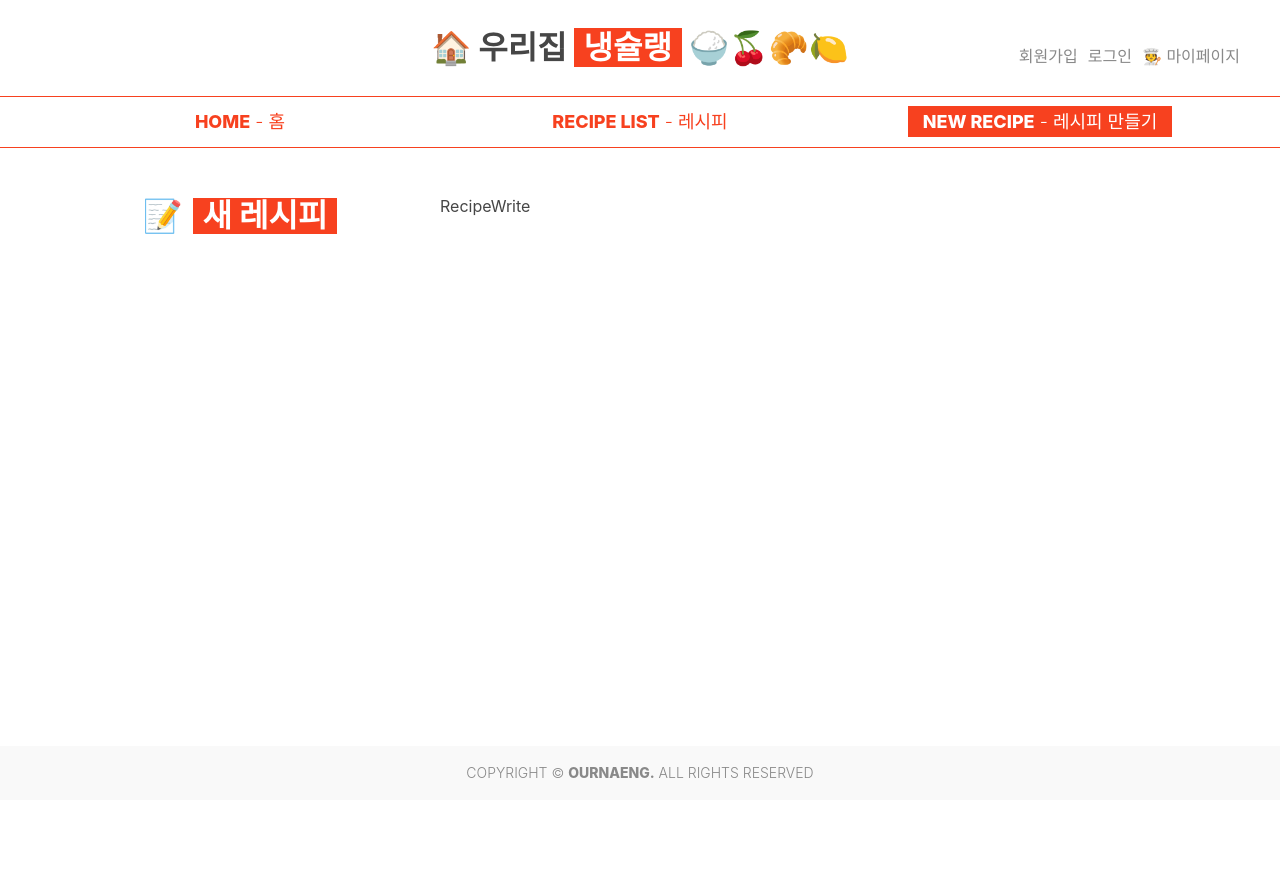
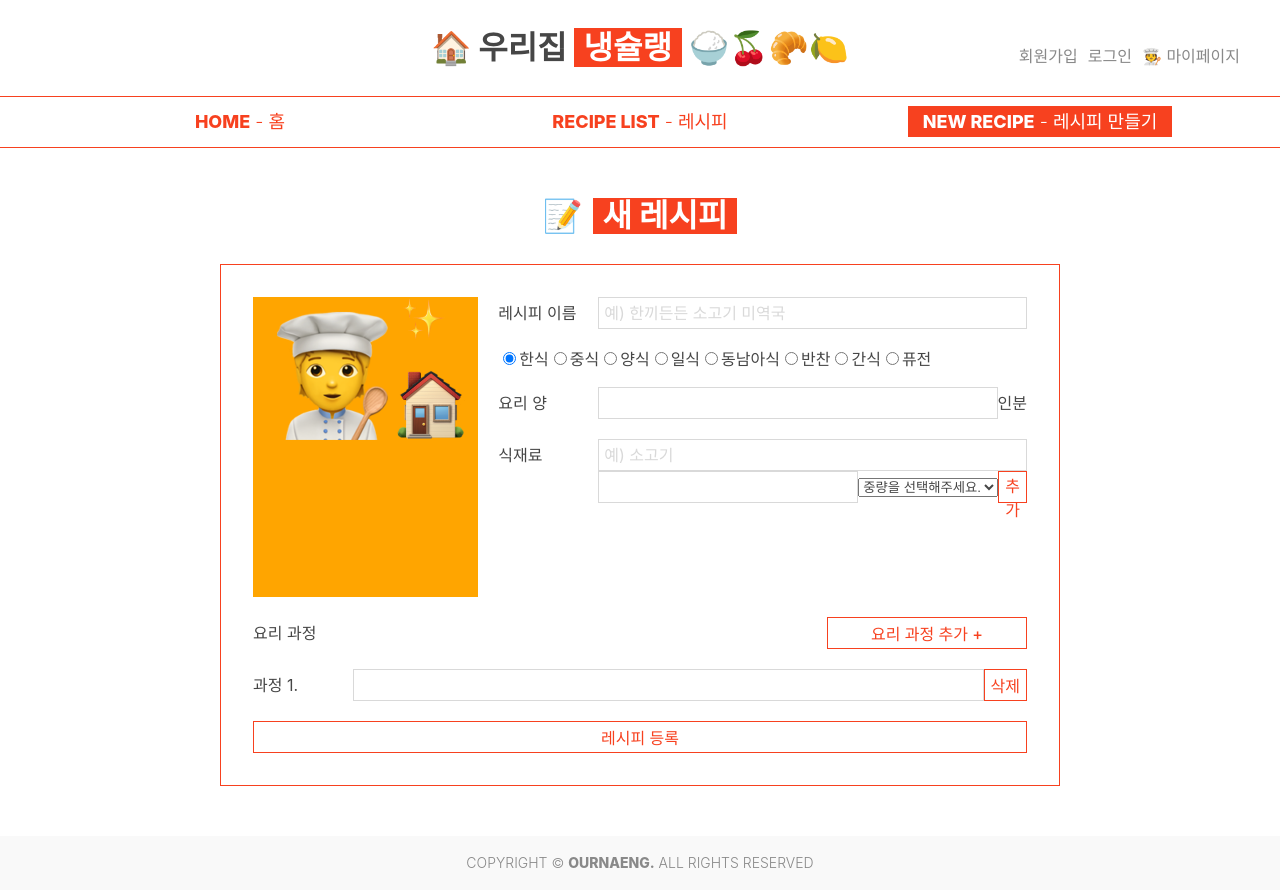
Before and after one commit to helloleesul/our-home-michelin, a React (Create React App) app: page /new-recipe in a window 1280 px wide. Before the commit the page ends 800 px from the top, so only its background shows below. Built offline with nearby package versions, Linux system fonts and the light colour scheme; a web font is replaced by a local one.

Commit message:
refactor: 레시피 작성 기능

```diff
--- a/src/pages/RecipeWrite.js
+++ b/src/pages/RecipeWrite.js
@@ -1,12 +1,288 @@
+import { useState } from "react";
+import Button from "../components/common/Button";
+import Input from "../components/common/Input";
 import Title from "../components/common/Title";
-import SplitLayout from "../components/layout/SplitLayout";
+import { Flex, Form, WidthBox } from "../styles/common";
+import RadioInput from "../components/common/RadioInput";
+import {
+  RECIPE_ING_AMOUNT_LIST,
+  RECIPE_TYPE_LIST,
+} from "../libs/constants/listItems";
+import Select from "../components/common/Select";
 
 export default function RecipeWrite() {
+  // 레시피 이미지
+  const [imageUrl, setImageUrl] = useState(null);
+  // 레시피 이름
+  const [title, setTitle] = useState("");
+  // 요리 종류
+  const [recipeType, setRecipeType] = useState("korean");
+  // 요리 양
+  const [recipeServing, setRecipeServing] = useState("");
+  // 식재료
+  const [ingredient, setIngredient] = useState({
+    name: "",
+    amount: "",
+    amountType: "",
+  });
+  // 식재료 리스트
+  const [ingredientsList, setIngredientsList] = useState([]);
+  // 요리 과정
+  const [processSteps, setProcessSteps] = useState([{ text: "" }]);
+
+  // 레시피 데이터
+  const RECIPE_DATA = {
+    title,
+    recipeType,
+    recipeServing,
+    process: processSteps,
+    ingredients: ingredientsList,
+    imageUrl,
+    writer: "useId",
+  };
+
+  const handleInputChange = (index, value) => {
+    const newSteps = [...processSteps];
+    newSteps[index].text = value;
+    setProcessSteps(newSteps);
+  };
+
+  const addIngredient = (e) => {
+    e.preventDefault();
+    setIngredientsList((prev) => [
+      ...prev,
+      {
+        name: ingredient.name,
+        amount: `${ingredient.amount} ${ingredient.amountType}`,
+      },
+    ]);
+  };
+
+  const removeIngredient = (e, index, id) => {
+    e.preventDefault();
+    const newIngredients = ingredientsList.filter((item, idx) =>
+      item._id ? id !== item._id : idx !== index
+    );
+    setIngredientsList(newIngredients);
+  };
+
+  const addStep = (e) => {
+    e.preventDefault();
+    setProcessSteps((prev) => [...prev, { text: "" }]);
+  };
+
+  const removeStep = (e, index, id) => {
+    e.preventDefault();
+    const newSteps = processSteps.filter((step, idx) =>
+      step._id ? id !== step._id : idx !== index
+    );
+    setProcessSteps(newSteps);
+  };
+
+  const handleIngAmountChange = (label) => {
+    setIngredient((prev) => ({ ...prev, amountType: label }));
+  };
+
+  // 이미지 변경 시 미리보기 업데이트
+  const handleImageChange = (e) => {
+    const file = e.target.files[0];
+    if (file) {
+      const reader = new FileReader();
+      reader.onloadend = () => {
+        setImageUrl(reader.result);
+      };
+      reader.readAsDataURL(file);
+    }
+  };
+
+  // 기본 이미지로 변경
+  const handleImageReset = () => {
+    setImageUrl(null);
+  };
+
   return (
-    <SplitLayout
-      left={<Title icon={"📝"} title={"새 레시피"} />}
-      right={<>RecipeWrite</>}
-      size={[2, 4]}
-    />
+    <Flex gap={"30"} center>
+      <Title icon={"📝"} title={"새 레시피"} />
+      <WidthBox width={"70"}>
+        <Flex center>
+          <Form
+            onSubmit={(e) => {
+              e.preventDefault();
+              console.log(RECIPE_DATA);
+            }}
+          >
+            <Flex gap={"20"}>
+              <div style={{ display: "flex", gap: 20, alignItems: "start" }}>
+                <div style={{ width: 300, height: 300, position: "relative" }}>
+                  <div
+                    style={{
+                      width: "100%",
+                      height: "100%",
+                      textAlign: "center",
+                      background: "orange",
+                    }}
+                  >
+                    {/* 이미지 업로드 */}
+                    {!imageUrl && (
+                      <>
+                        <input
+                          style={{
+                            opacity: 0,
+                            position: "absolute",
+                            width: "100%",
+                            height: "100%",
+                            cursor: "pointer",
+                            left: 0,
+                            top: 0,
+                          }}
+                          id="file-upload"
+                          type="file"
+                          accept="image/*"
+                          onChange={handleImageChange}
+                        />
+                        <img
+                          src="/favicon.png"
+                          alt="Default"
+                          style={{ maxWidth: "200px" }}
+                        />
+                      </>
+                    )}
+                    {/* 이미지 미리보기 */}
+                    {imageUrl && (
+                      <>
+                        <img
+                          src={imageUrl}
+                          alt="Preview"
+                          style={{
+                            height: "100%",
+                            width: "100%",
+                            objectFit: "contain",
+                          }}
+                        />
+                        <button
+                          type="button"
+                          onClick={handleImageReset}
+                          style={{ position: "absolute", top: 0, right: 0 }}
+                        >
+                          X
+                        </button>
+                      </>
+                    )}
+                  </div>
+                </div>
+                <Flex gap={"20"} style={{ flex: 1 }}>
+                  <Input
+                    id={"title"}
+                    label={"레시피 이름"}
+                    placeholder={"예) 한끼든든 소고기 미역국 "}
+                    onChange={(e) => setTitle(e.target.value)}
+                    value={title}
+                  />
+                  <RadioInput
+                    onChange={setRecipeType}
+                    defaultSelected={recipeType}
+                    options={RECIPE_TYPE_LIST}
+                  />
+                  <Flex row center>
+                    <Input
+                      type={"number"}
+                      id={"recipeServing"}
+                      label={"요리 양"}
+                      value={recipeServing}
+                      onChange={(e) => setRecipeServing(e.target.value)}
+                    />
+                    <span>인분</span>
+                  </Flex>
+                  <Flex row center>
+                    <div>
+                      <Input
+                        type={"text"}
+                        id={"ingredientName"}
+                        label={"식재료"}
+                        placeholder={"예) 소고기"}
+                        value={ingredient.name}
+                        onChange={(e) =>
+                          setIngredient((prev) => ({
+                            ...prev,
+                            name: e.target.value,
+                          }))
+                        }
+                      />
+                      <Flex row center>
+                        <Input
+                          type={"number"}
+                          id={"ingredientAmount"}
+                          label={""}
+                          value={ingredient.amount}
+                          onChange={(e) =>
+                            setIngredient((prev) => ({
+                              ...prev,
+                              amount: e.target.value,
+                            }))
+                          }
+                        />
+                        <Select
+                          options={RECIPE_ING_AMOUNT_LIST}
+                          onChange={handleIngAmountChange}
+                          defaultMessage={"중량을 선택해주세요."}
+                        />
+                        <Button
+                          type={"button"}
+                          value={"추가"}
+                          onClick={addIngredient}
+                        />
+                      </Flex>
+                    </div>
+                  </Flex>
+                  {ingredientsList.map((item, index) => (
+                    <div key={item._id ? item._id : index}>
+                      {item.name} {item.amount}
+                      <Button
+                        type={"button"}
+                        onClick={(e) => removeIngredient(e, index, item._id)}
+                        value={"삭제"}
+                      />
+                    </div>
+                  ))}
+                </Flex>
+              </div>
+              <Flex gap={"20"}>
+                <div
+                  style={{
+                    display: "flex",
+                    alignItems: "center",
+                    justifyContent: "space-between",
+                  }}
+                >
+                  <h3>요리 과정</h3>
+                  <Button
+                    type={"button"}
+                    onClick={addStep}
+                    value={"요리 과정 추가 +"}
+                    width={"200"}
+                  />
+                </div>
+                {processSteps.map((step, index) => (
+                  <Flex row center key={step._id ? step._id : index}>
+                    <Input
+                      label={`과정 ${index + 1}.`}
+                      type={"text"}
+                      value={step.text}
+                      onChange={(e) => handleInputChange(index, e.target.value)}
+                    />
+                    <Button
+                      type={"button"}
+                      onClick={(e) => removeStep(e, index, step._id)}
+                      value={"삭제"}
+                    />
+                  </Flex>
+                ))}
+              </Flex>
+              <Button type={"submit"} value={"레시피 등록"} />
+            </Flex>
+          </Form>
+        </Flex>
+      </WidthBox>
+    </Flex>
   );
 }
```
